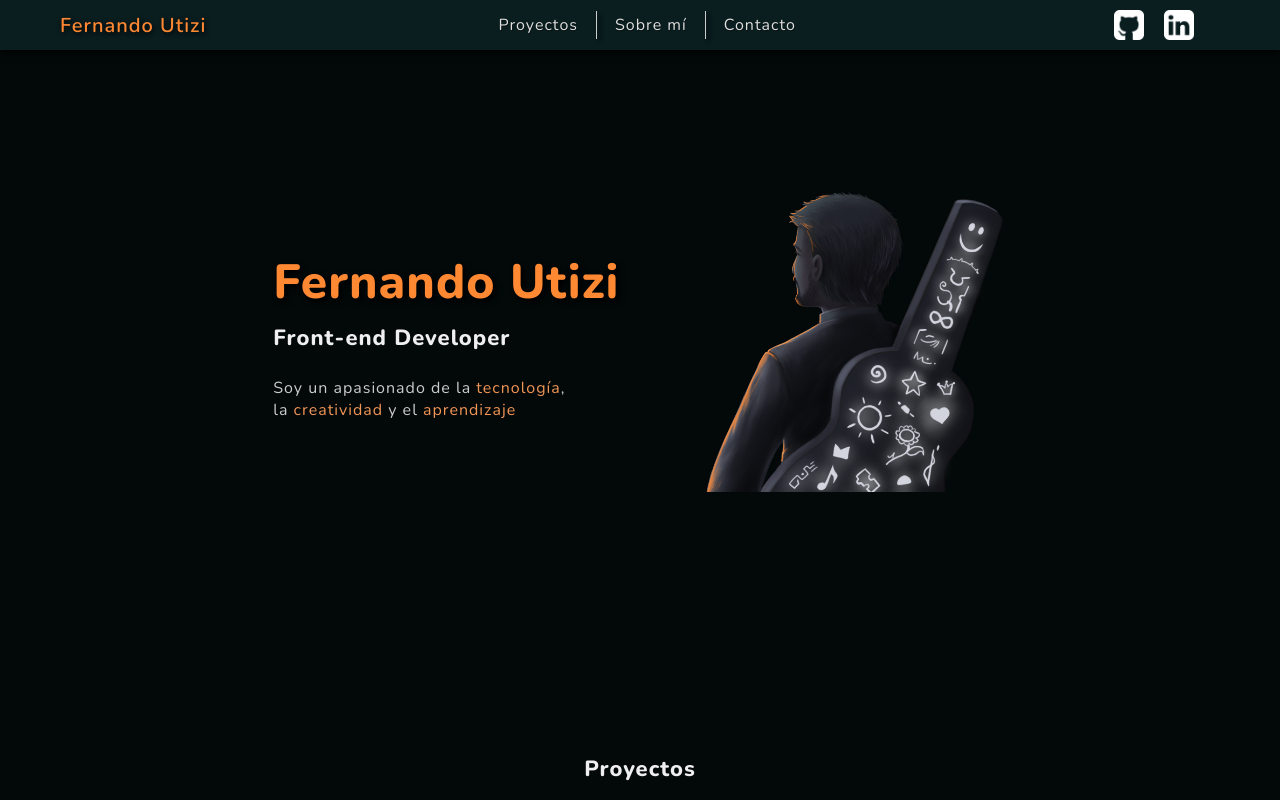
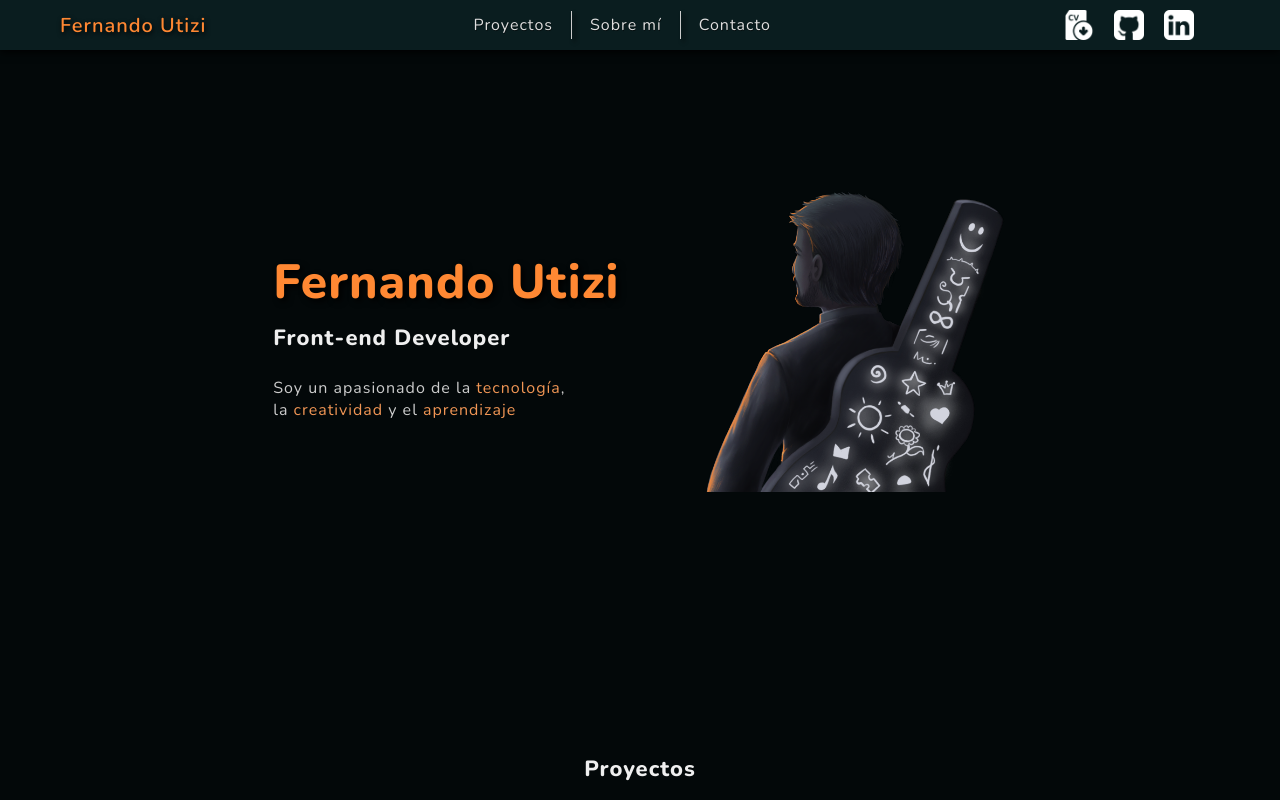
Before and after one commit to ferutizi/Portfolio, a React (Create React App) app: page / in a window 1280 px wide. Shown: the top 800 px of the page. Built offline with nearby package versions, Linux system fonts and the light colour scheme.

Commit message:
icono pdf

```diff
--- a/src/components/AboutMe.scss
+++ b/src/components/AboutMe.scss
@@ -11,3 +11,9 @@
 span {
     color: $resaltedText;
 }
+
+@media (max-width: 900px) {
+    .about__text {
+        padding: 0 4rem;
+    }
+}
--- a/src/components/IconsNav.jsx
+++ b/src/components/IconsNav.jsx
@@ -3,6 +3,9 @@ import './IconsNav.scss';
 const IconsNav = () => {
     return(
         <>
+            <a href='' target='_blank'>
+                <img className='nav--icon' src={require('../img/icons/cv.png')}></img>
+            </a>
             <a href='https://github.com/ferutizi' target='_blank'>
                 <img className='nav--icon' src={require('../img/icons/github.png')}></img>
             </a>
--- a/src/components/Presentation.jsx
+++ b/src/components/Presentation.jsx
@@ -15,6 +15,9 @@ const Presentation = () => {
                     </a>
                     <a href='https://www.linkedin.com/in/fernando-utizi-2a72a3233/' target='_blank'>
                         <img className='nav--icon' src={require('../img/icons/linkedin.png')}></img>
+                    </a>
+                    <a href='https://www.linkedin.com/in/fernando-utizi-2a72a3233/' target='_blank'>
+                        <img className='nav--icon' src={require('../img/icons/cv.png')}></img>
                     </a>
                 </div>
             </div>
```
Also changed, not shown: src/img/icons/cv.png (added), 1 other file (tests, documents, lock files or other folders). Lines whose indentation alone changed are shown as unchanged.
